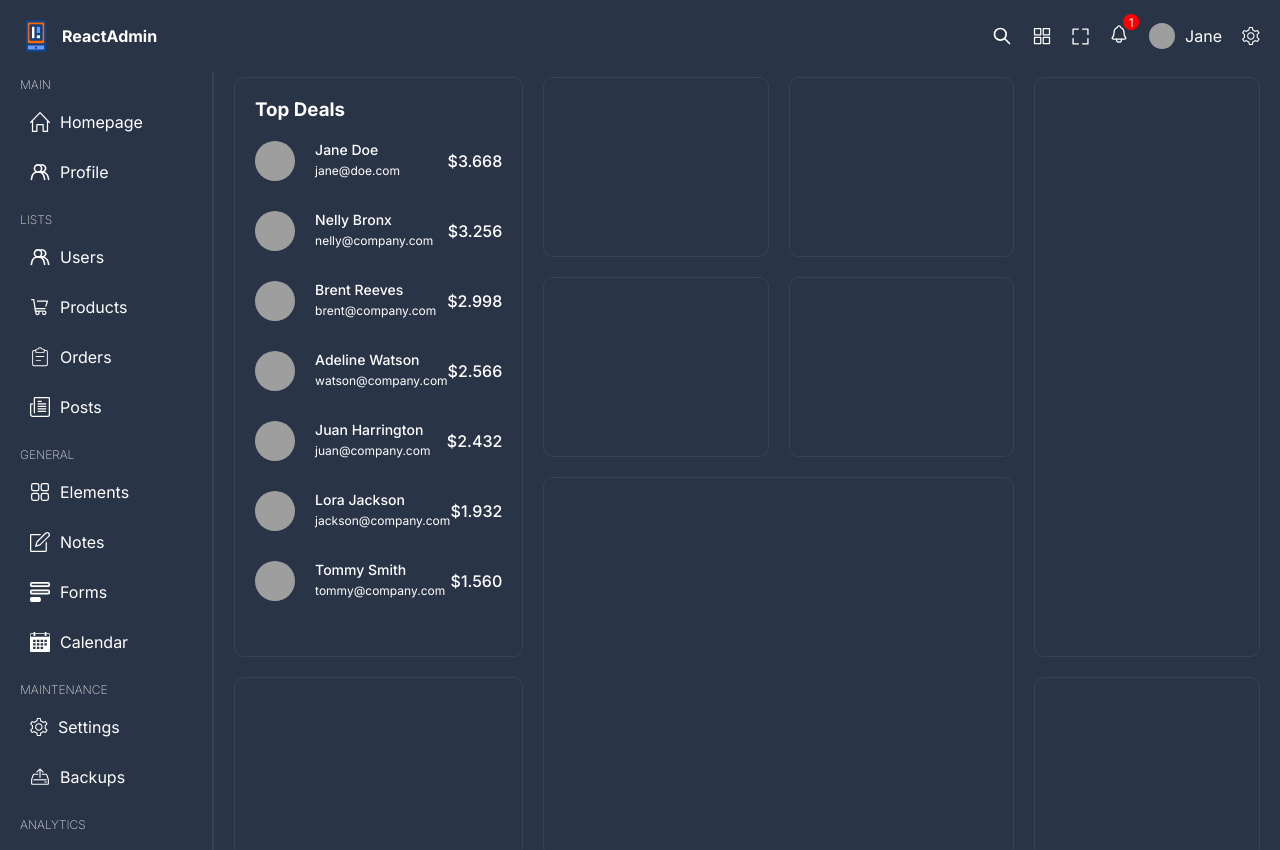
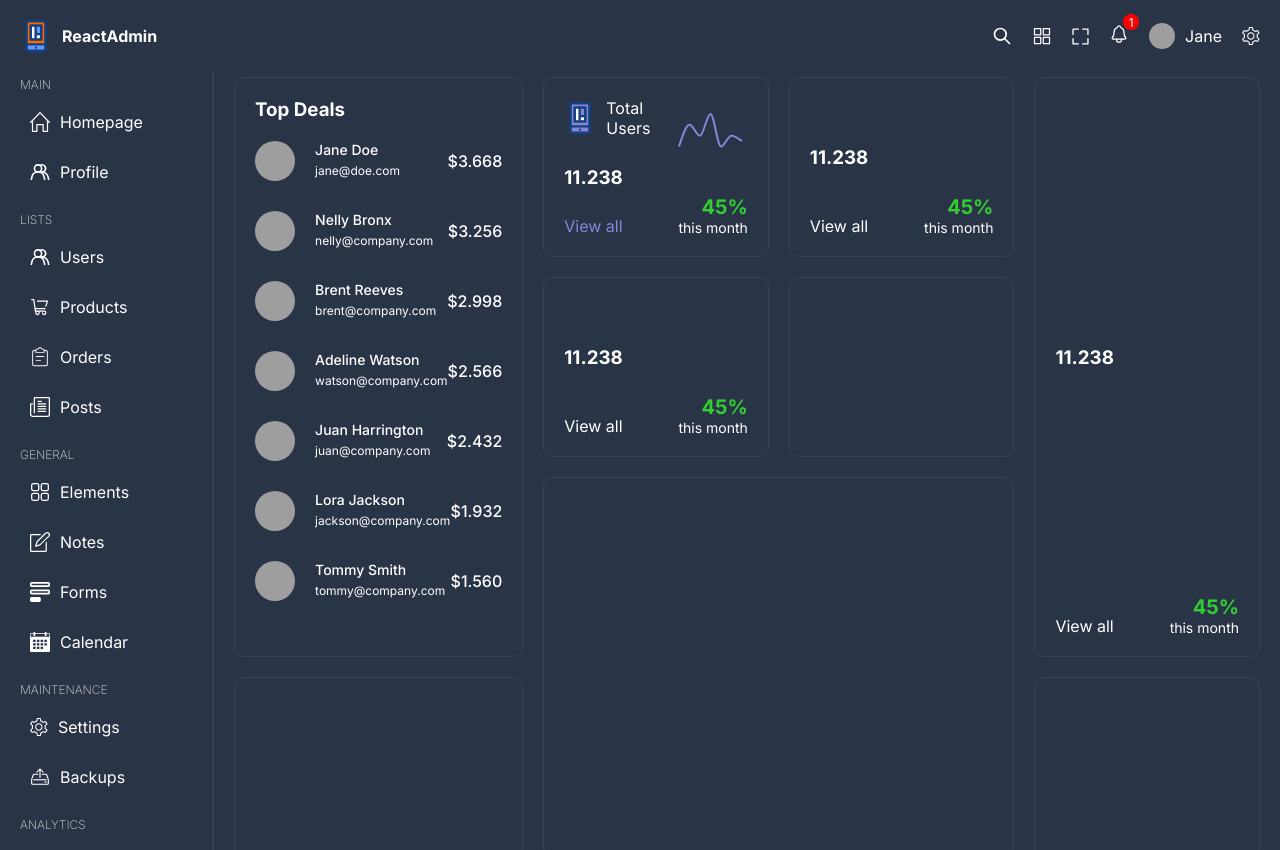
Before and after one commit to zhanybekovich/react-admin-dashboard, a React (Vite) app: page / in a window 1280 px wide. Shown: the top 850 px of the page. Built offline with nearby package versions, Linux system fonts and the light colour scheme; grey boxes are pictures that could not be loaded.

Commit message:
add total users chart

```diff
--- a/package.json
+++ b/package.json
@@ -13,6 +13,7 @@
     "react": "^18.2.0",
     "react-dom": "^18.2.0",
     "react-router-dom": "^7.6.3",
+    "recharts": "^3.1.0",
     "sass": "^1.89.2"
   },
   "devDependencies": {
--- /dev/null
+++ b/src/components/chart-box/ChartBox.tsx
@@ -0,0 +1,61 @@
+import { Link } from "react-router-dom";
+import "./chart-box.scss";
+import { Line, LineChart, ResponsiveContainer, Tooltip } from "recharts";
+
+type Props = {
+  color: string;
+  icon: string;
+  title: string;
+  dataKey: string;
+  number: number | string;
+  percentage: number;
+  chartData: object[];
+};
+
+function ChartBox(props: Props) {
+  return (
+    <div className="chart-box">
+      <div className="box-info">
+        <div className="title">
+          <img src={props.icon} alt="" />
+          <span>{props.title}</span>
+        </div>
+        <h3>11.238</h3>
+        <Link to="/" style={{ color: props.color }}>
+          View all
+        </Link>
+      </div>
+      <div className="chart-info">
+        <div className="chart">
+          <ResponsiveContainer width="99%" height="100%">
+            <LineChart data={props.chartData}>
+              <Tooltip
+                contentStyle={{ background: "transparent", border: "none" }}
+                labelStyle={{ display: "none" }}
+                position={{ x: 10, y: 60 }}
+              />
+              <Line
+                type="monotone"
+                dataKey={props.dataKey}
+                stroke={props.color}
+                strokeWidth={2}
+                dot={false}
+              />
+            </LineChart>
+          </ResponsiveContainer>
+        </div>
+        <div className="texts">
+          <span
+            className="percentage"
+            style={{ color: props.percentage < 0 ? "tomato" : "limegreen" }}
+          >
+            45%
+          </span>
+          <span className="duration">this month</span>
+        </div>
+      </div>
+    </div>
+  );
+}
+
+export default ChartBox;
--- /dev/null
+++ b/src/components/chart-box/chart-box.scss
@@ -0,0 +1,44 @@
+.chart-box {
+  display: flex;
+  height: 100%;
+
+  .box-info {
+    flex: 3;
+    display: flex;
+    flex-direction: column;
+    justify-content: space-between;
+  }
+
+  .title {
+    display: flex;
+    align-items: center;
+    gap: 10px;
+  }
+
+  .chart-info {
+    flex: 2;
+    display: flex;
+    flex-direction: column;
+    justify-content: space-between;
+  }
+
+  .chart {
+    height: 100%;
+    width: 100%;
+  }
+
+  .texts {
+    display: flex;
+    flex-direction: column;
+    text-align: right;
+  }
+
+  .percentage {
+    font-weight: bold;
+    font-size: 20px;
+  }
+
+  .duration {
+    font-size: 14px;
+  }
+}
--- a/src/data.ts
+++ b/src/data.ts
@@ -166,3 +166,21 @@
     amount: "1.560",
   },
 ];
+
+export const chartBoxUser = {
+  color: "#8884d8",
+  icon: "/userIcon.svg",
+  title: "Total Users",
+  number: "11.238",
+  dataKey: "users",
+  percentage: 45,
+  chartData: [
+    { name: "Sun", users: 400 },
+    { name: "Mon", users: 600 },
+    { name: "Tue", users: 500 },
+    { name: "Wed", users: 700 },
+    { name: "Thu", users: 400 },
+    { name: "Fri", users: 500 },
+    { name: "Sat", users: 450 },
+  ],
+};
--- a/src/pages/home/Home.tsx
+++ b/src/pages/home/Home.tsx
@@ -1,15 +1,25 @@
+import ChartBox from "../../components/chart-box/ChartBox";
 import TopBox from "../../components/top-box/TopBox";
 import "./home.scss";
+import { chartBoxUser } from "../../data";
 function Home() {
   return (
     <div className="home">
       <div className="box box-1">
         <TopBox />
       </div>
-      <div className="box box-2"></div>
-      <div className="box box-3"></div>
-      <div className="box box-4"></div>
-      <div className="box box-5"></div>
+      <div className="box box-2">
+        <ChartBox {...chartBoxUser} />
+      </div>
+      <div className="box box-3">
+        <ChartBox />
+      </div>
+      <div className="box box-4">
+        <ChartBox />
+      </div>
+      <div className="box box-5">
+        <ChartBox />
+      </div>
       <div className="box box-6"></div>
       <div className="box box-7"></div>
       <div className="box box-8"></div>
```
Also changed, not shown: 1 other file (tests, documents, lock files or other folders).
